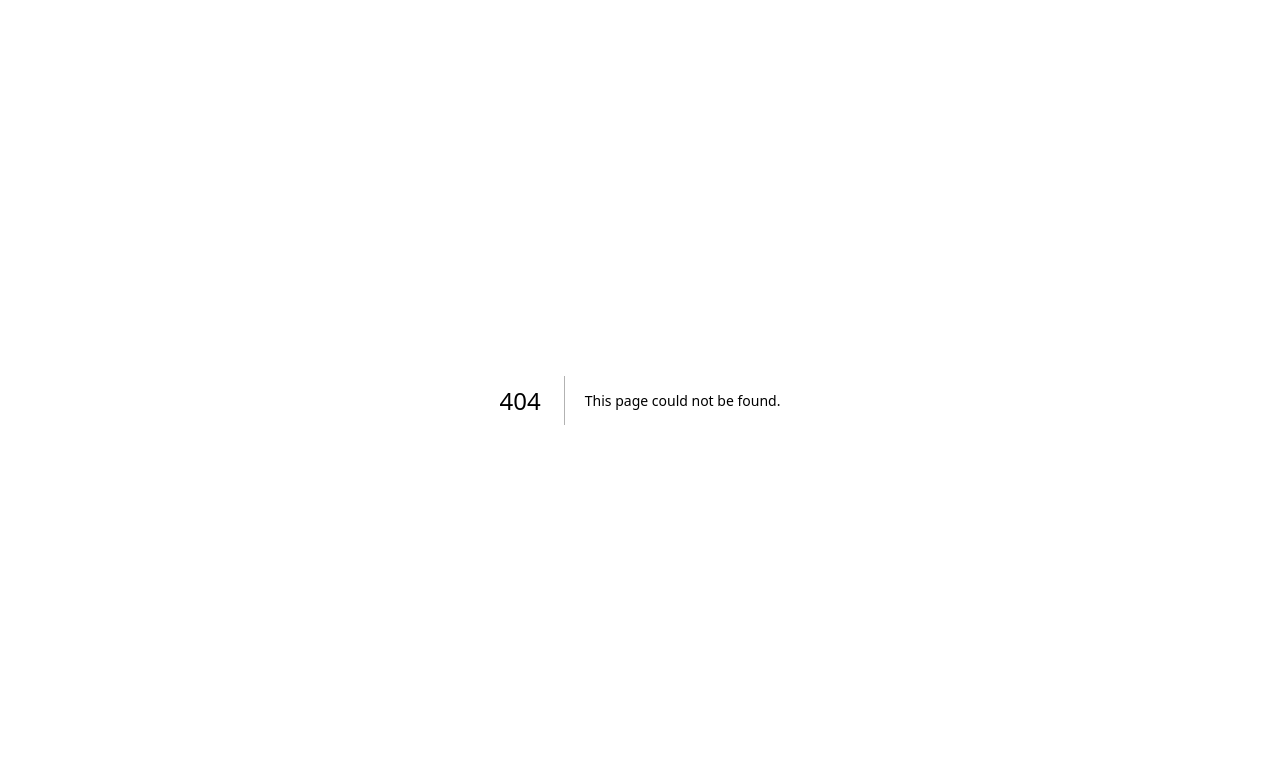
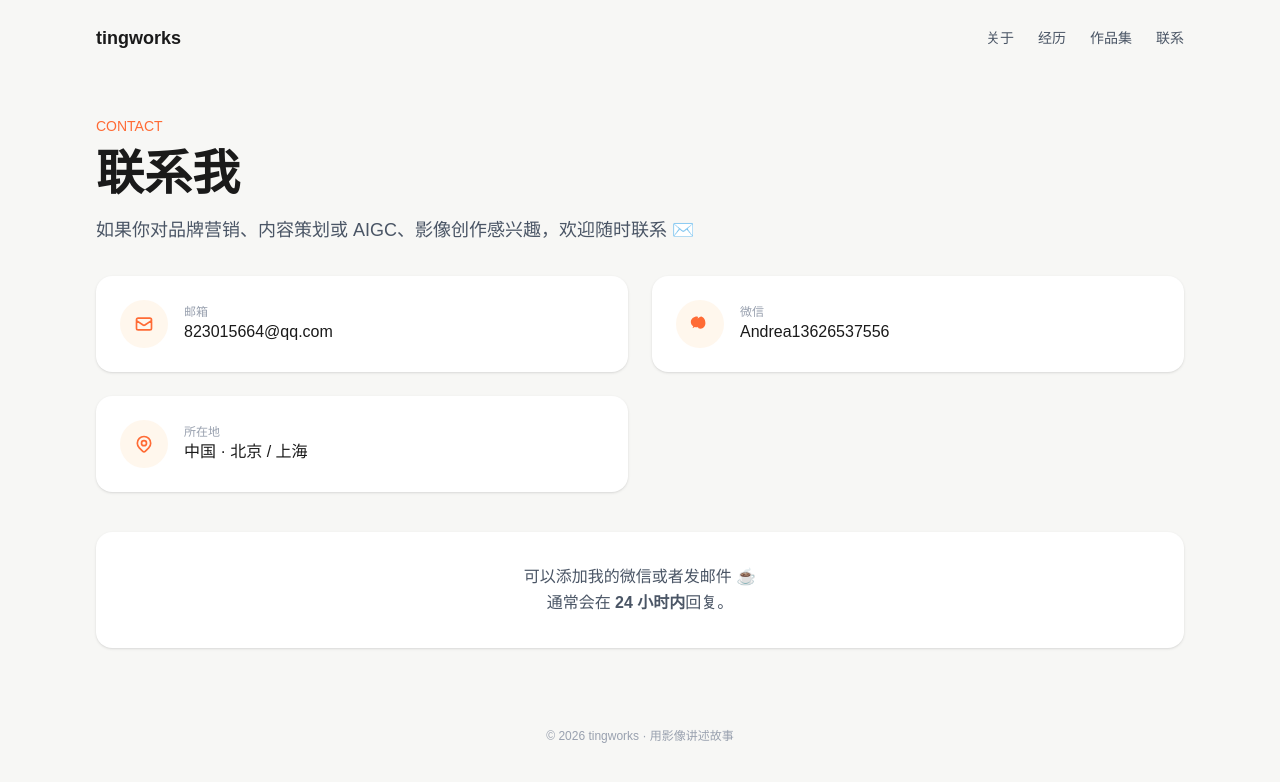
Before and after one commit to andreawang475-afk/tingworks, a Next.js app: page /contact in a window 1280 px wide. Before the commit this address had no page. Shown: the top 782 px of the page. Built offline with nearby package versions, Linux system fonts and the light colour scheme.

Commit message:
Create page.tsx
add contact page

```diff
--- /dev/null
+++ b/app/contact/page.tsx
@@ -0,0 +1,97 @@
+import Link from "next/link";
+
+export default function ContactPage() {
+  return (
+    <main className="min-h-screen bg-[#F7F7F5] text-[#1A1A1A]">
+      {/* 导航 */}
+      <nav className="flex items-center justify-between px-8 py-6 max-w-6xl mx-auto">
+        <Link href="/" className="font-bold text-lg">
+          tingworks
+        </Link>
+        <div className="flex gap-6 text-sm text-gray-600">
+          <Link href="/about" className="hover:text-[#FF6B35]">关于</Link>
+          <Link href="/experience" className="hover:text-[#FF6B35]">经历</Link>
+          <Link href="/projects" className="hover:text-[#FF6B35]">作品集</Link>
+          <Link href="/contact" className="hover:text-[#FF6B35]">联系</Link>
+        </div>
+      </nav>
+
+      {/* 标题区 */}
+      <section className="max-w-6xl mx-auto px-8 pt-10 pb-8">
+        <p className="text-[#FF6B35] font-medium text-sm mb-2">CONTACT</p>
+        <h1 className="text-5xl font-bold leading-tight mb-3">联系我</h1>
+        <p className="text-lg text-gray-600 max-w-2xl">
+          如果你对品牌营销、内容策划或 AIGC、影像创作感兴趣，欢迎随时联系 ✉️
+        </p>
+      </section>
+
+      {/* 联系方式卡片 */}
+      <section className="max-w-6xl mx-auto px-8 pb-12">
+        <div className="grid md:grid-cols-2 gap-6">
+          {/* 邮箱 */}
+          <a
+            href="mailto:823015664@qq.com"
+            className="bg-white rounded-2xl p-6 shadow-sm hover:shadow-md transition-shadow group"
+          >
+            <div className="flex items-center gap-4">
+              <div className="w-12 h-12 rounded-full bg-orange-50 flex items-center justify-center">
+                <svg className="w-5 h-5 text-[#FF6B35]" fill="none" stroke="currentColor" viewBox="0 0 24 24">
+                  <path strokeLinecap="round" strokeLinejoin="round" strokeWidth={2} d="M3 8l7.89 5.26a2 2 0 002.22 0L21 8M5 19h14a2 2 0 002-2V7a2 2 0 00-2-2H5a2 2 0 00-2 2v10a2 2 0 002 2z" />
+                </svg>
+              </div>
+              <div>
+                <p className="text-xs text-gray-400">邮箱</p>
+                <p className="font-medium group-hover:text-[#FF6B35] transition-colors">
+                  823015664@qq.com
+                </p>
+              </div>
+            </div>
+          </a>
+
+          {/* 微信 */}
+          <div className="bg-white rounded-2xl p-6 shadow-sm">
+            <div className="flex items-center gap-4">
+              <div className="w-12 h-12 rounded-full bg-orange-50 flex items-center justify-center">
+                <svg className="w-5 h-5 text-[#FF6B35]" fill="currentColor" viewBox="0 0 24 24">
+                  <path d="M8.5 3C4.36 3 1 5.92 1 9.5c0 2.15 1.15 4.04 2.93 5.27L3 17l2.66-1.42c.9.27 1.86.42 2.84.42.23 0 .46-.01.68-.03C9.45 15.6 8.5 12.78 8.5 9.5 8.5 6.46 10.96 3 8.5 3zm6 0c-3.59 0-6.5 2.92-6.5 6.5 0 3.28.95 6.1 2.68 7.97l-.18.03c.82.03 1.62.08 2.32.08 3.03 0 5.68-2.92 5.68-6.5C18.5 5.92 15.59 3 12.5 3z"/>
+                </svg>
+              </div>
+              <div>
+                <p className="text-xs text-gray-400">微信</p>
+                <p className="font-medium">Andrea13626537556</p>
+              </div>
+            </div>
+          </div>
+
+          {/* 位置 */}
+          <div className="bg-white rounded-2xl p-6 shadow-sm">
+            <div className="flex items-center gap-4">
+              <div className="w-12 h-12 rounded-full bg-orange-50 flex items-center justify-center">
+                <svg className="w-5 h-5 text-[#FF6B35]" fill="none" stroke="currentColor" viewBox="0 0 24 24">
+                  <path strokeLinecap="round" strokeLinejoin="round" strokeWidth={2} d="M17.657 16.657L13.414 20.9a1.998 1.998 0 01-2.827 0l-4.243-4.243a8 8 0 1111.314 0z" />
+                  <path strokeLinecap="round" strokeLinejoin="round" strokeWidth={2} d="M15 11a3 3 0 11-6 0 3 3 0 016 0z" />
+                </svg>
+              </div>
+              <div>
+                <p className="text-xs text-gray-400">所在地</p>
+                <p className="font-medium">中国 · 北京 / 上海</p>
+              </div>
+            </div>
+          </div>
+        </div>
+
+        {/* 底部提示 */}
+        <div className="mt-10 bg-white rounded-2xl p-8 shadow-sm text-center">
+          <p className="text-gray-600 leading-relaxed">
+            可以添加我的微信或者发邮件 ☕<br/>
+            通常会在 <strong>24 小时内</strong>回复。
+          </p>
+        </div>
+      </section>
+
+      <footer className="text-center text-xs text-gray-400 py-8">
+        © 2026 tingworks · 用影像讲述故事
+      </footer>
+    </main>
+  );
+}
```
